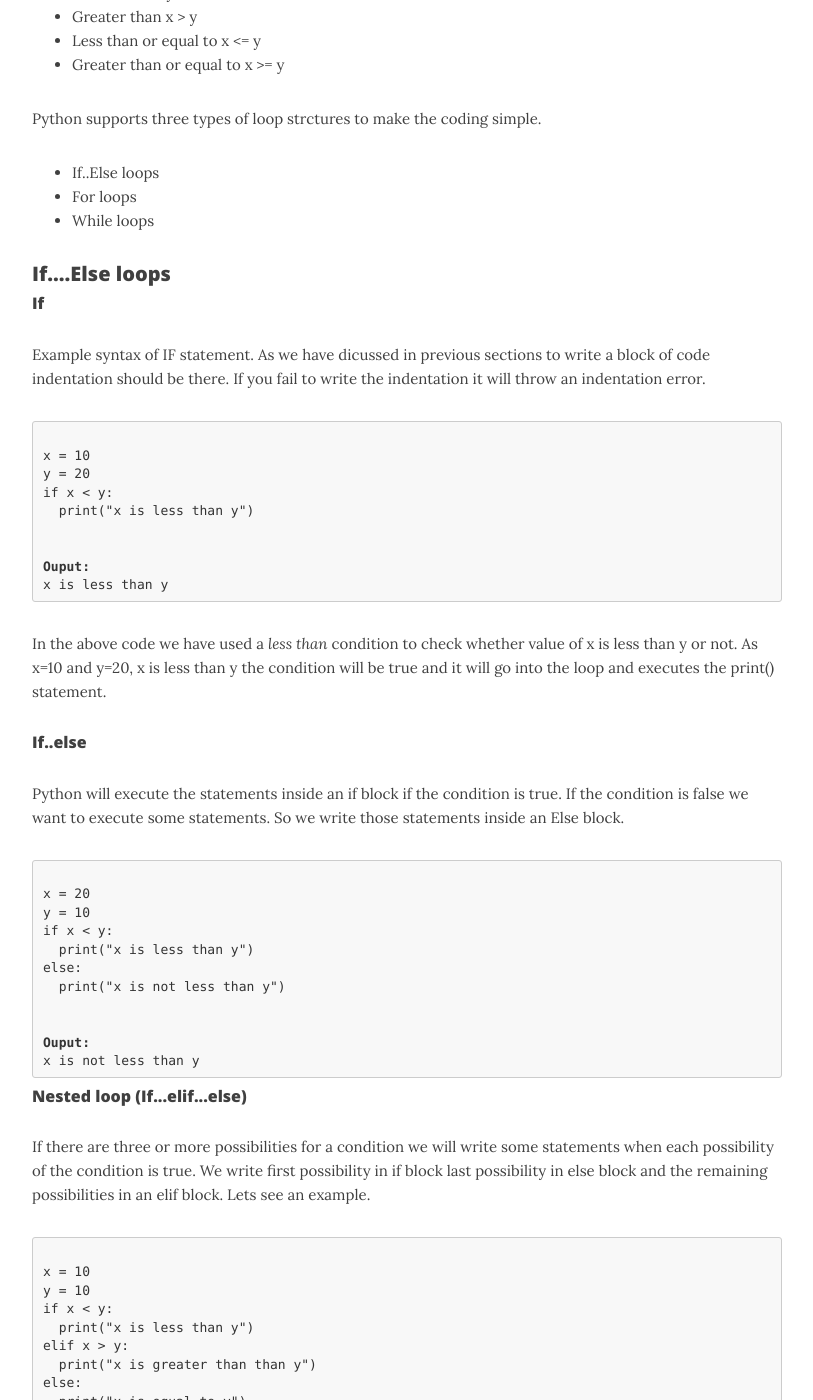
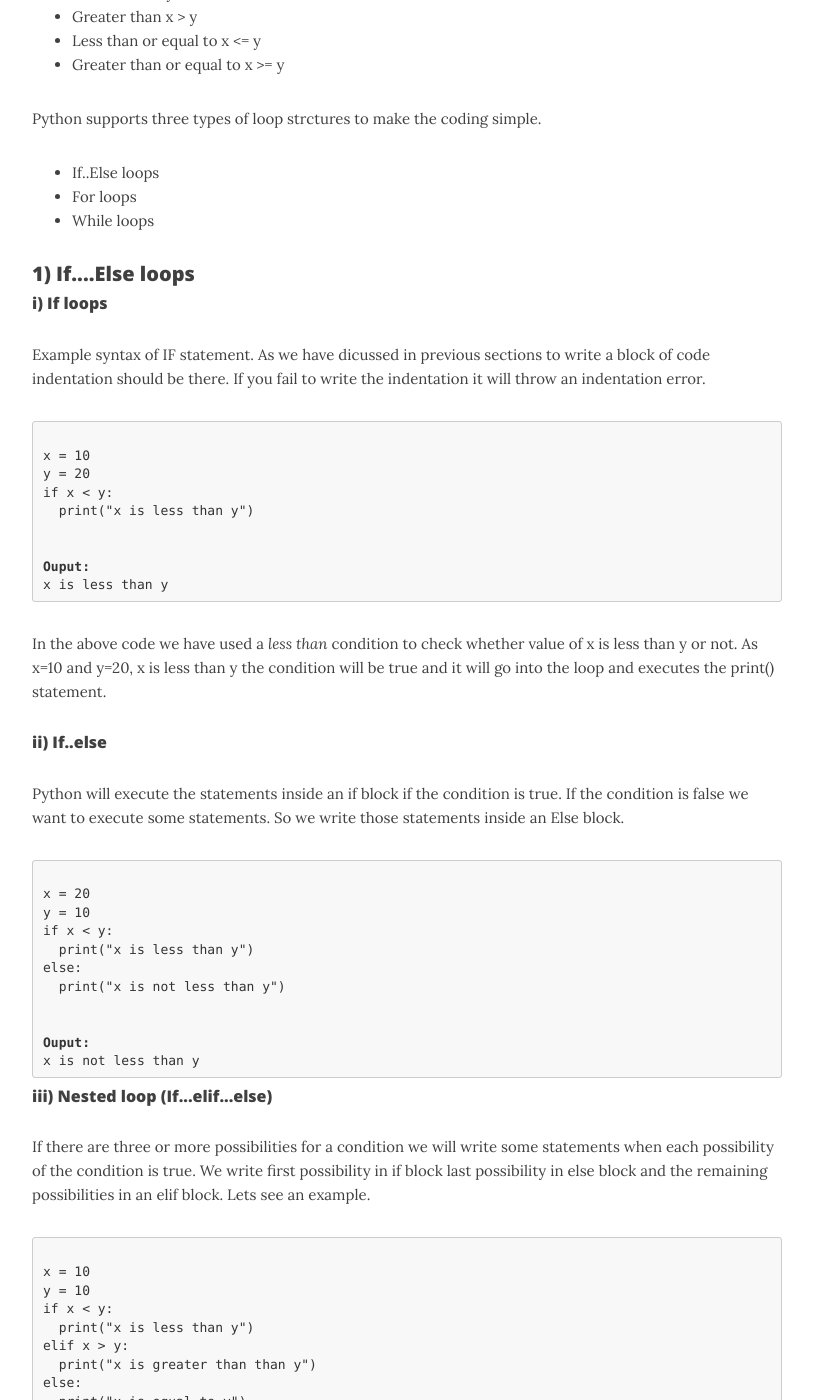
Before and after one commit to sivakrishna383/sivakrishna383.github.io, a Jekyll site: the page built from pages/loops9.md, in a window 1280 px wide and 1400 px high, scrolled down 646 px. Shown: the whole window, without its empty margins (233-1046 px from the left). Built offline with Jekyll 4.4.1, drawn with Linux system fonts in a browser that asks for light colours; nearby versions of some CDN libraries; comment, search, counter and statistics services are not loaded; some of the changed text lies outside the part shown.

Commit message:
Update loops9.md

```diff
--- a/pages/loops9.md
+++ b/pages/loops9.md
@@ -77,8 +77,8 @@ python supports to use in loop coditions.
 </ul>
 </p>
 
-<h3 id="ifelse">If....Else loops</h3>
-<h4>If</h4>
+<h3 id="ifelse">1) If....Else loops</h3>
+<h4>i) If loops</h4>
 <!--Code block -->
 <p>Example syntax of IF statement. As we have dicussed in previous sections to write a block of code indentation should be there.
 If you fail to write the indentation it will throw an indentation error.</p>
@@ -96,7 +96,7 @@ x is less than y
 <p>In the above code we have used a <i>less than</i> condition to check whether value of x is less than y or not.
 As x=10 and y=20, x is less than y the condition will be true and it will go into the loop and executes the print() statement.</p>
 
-<h4>If..else</h4>
+<h4>ii) If..else</h4>
 <p>Python will execute the statements inside an if block if the condition is true. If the condition is false we want to execute some statements. So we write those statements inside an Else block.</p>
 <!--Code block -->
 <figure class="highlight">
@@ -113,7 +113,7 @@ x is not less than y
 </code></pre>
 </figure>
 
-<h4>Nested loop (If...elif...else)</h4>
+<h4>iii) Nested loop (If...elif...else)</h4>
 <p>If there are three or more possibilities for a condition we will write some statements when each possibility of the condition is true.
 We write first possibility in if block last possibility in else block and the remaining possibilities in an elif block. Lets see an example.</p>
 
@@ -146,7 +146,7 @@ print("x is greater than y") if x > y else print("x is not greater than y")
 x is greater than y
 </code></pre>
 </figure>
-<br/ >
+
 <!--Code block -->
 <figure class="highlight">
 <pre><code class="language-python" data-lang="python">
@@ -160,7 +160,7 @@ x is greater than y
 </figure>
 
 <h4>Multiple conditions</h4>
-<h4>And</h4>
+<h4>1) And</h4>
 <!--Code block -->
 <p>The combined condition to be true both conditions must be true.</p>
 <figure class="highlight">
@@ -192,7 +192,7 @@ X is the larger than atleast one number
 </code></pre>
 </figure>
 
-<h3 id="for">For loops</h4>
+<h3 id="for">For loops</h3>
 <!--Code block -->
 <p><b>Basic syntax of the for loop</b></p>
 <figure class="highlight">
@@ -202,8 +202,8 @@ for variable in sequence:
 <br /></code></pre>
 </figure>
 
-<p>For each iteration(step) the one item from the list will be assigned to the variable and then statements in the for block will be executed.
-When all the elements are over the loop will break.</p>
+<p>For each iteration(step) the one item from the list will be assigned to the variable and then statements in the for block will be
+	executed. When all the elements are over the loop will break.</p>
 
 <!--Code block -->
 <figure class="highlight">
```
Also changed, not shown: other parts of pages/loops9.md (+1 -1 lines).
